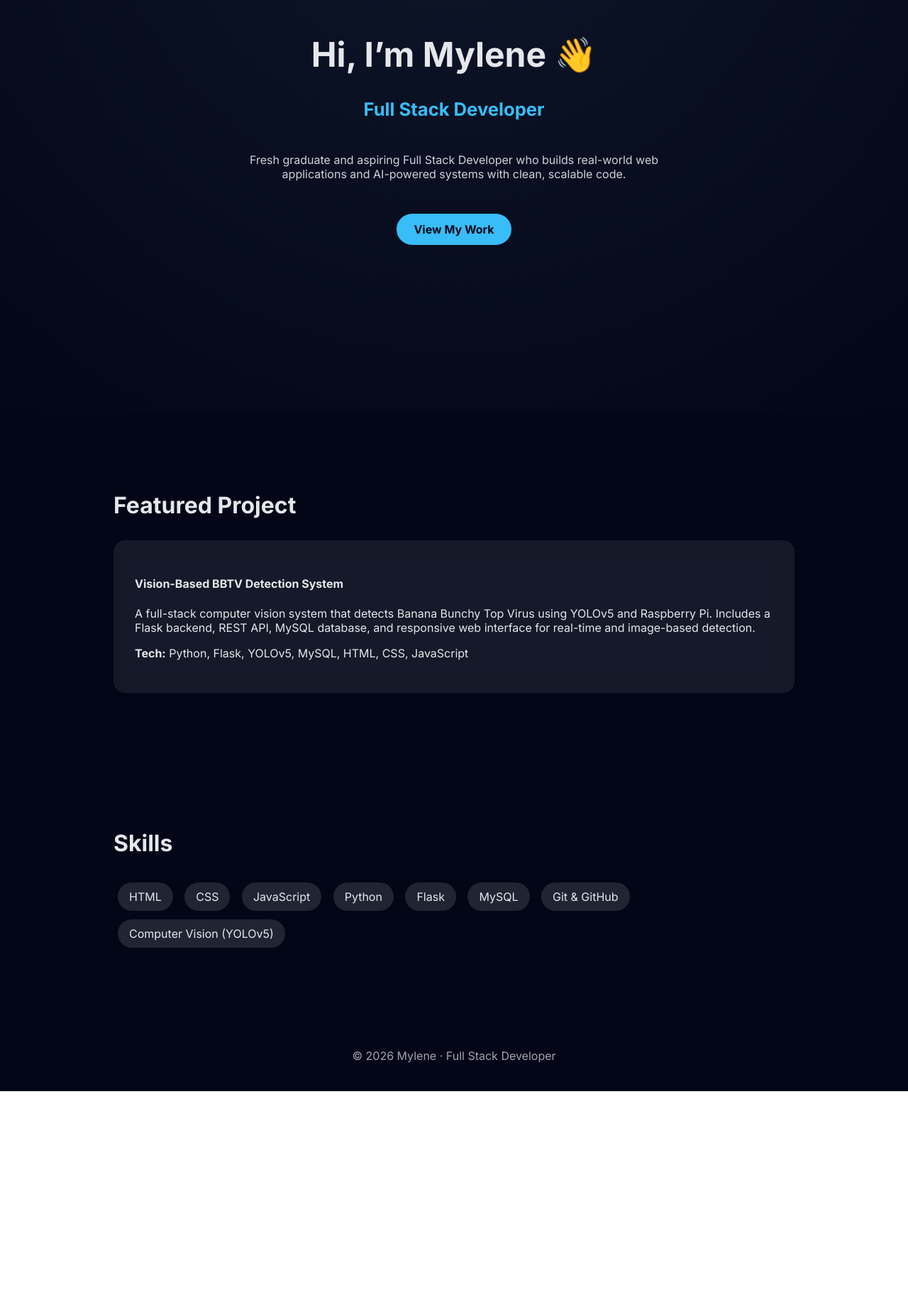
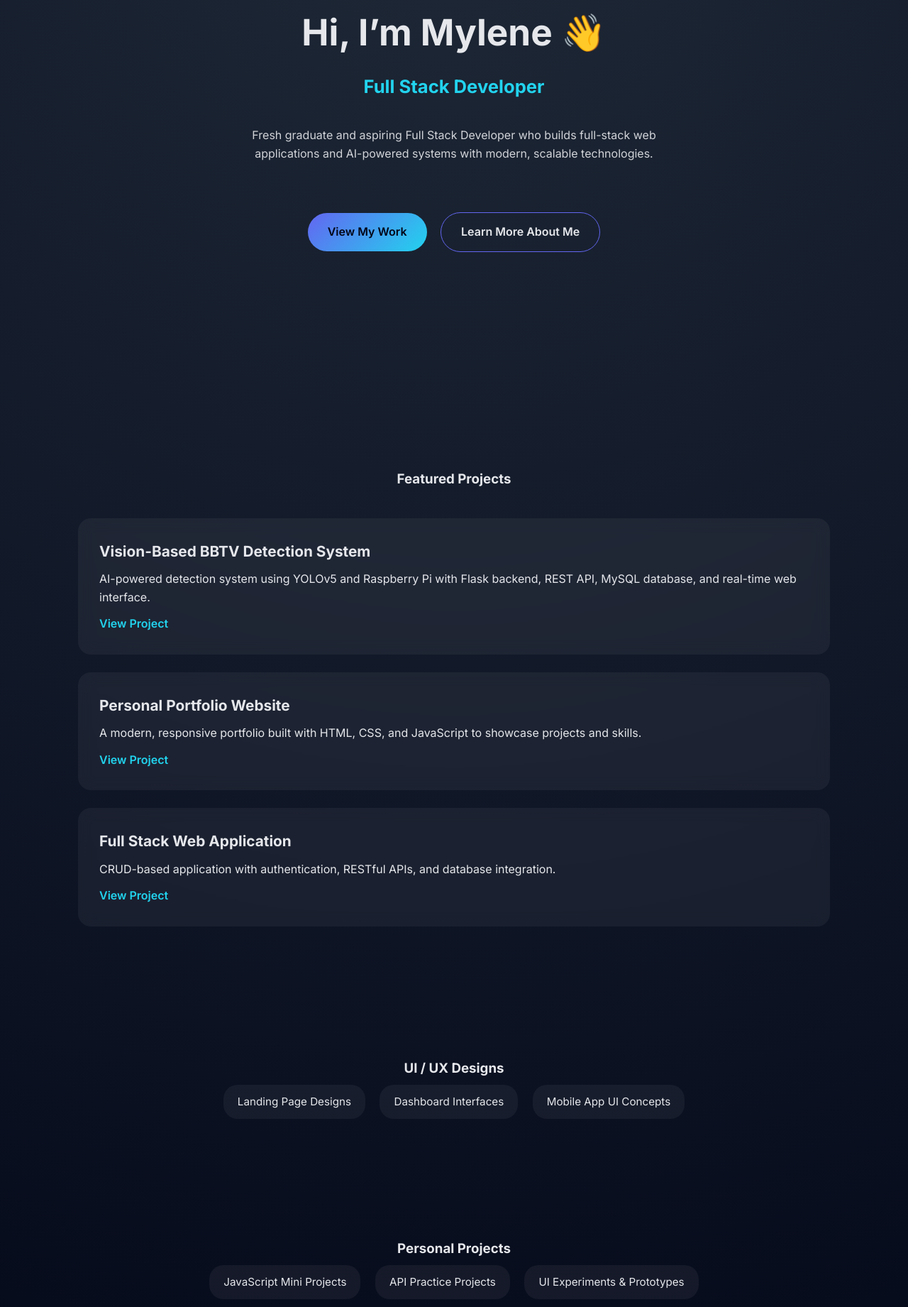
Before and after one commit to myoprojects/my-portfolio, a plain HTML site: page INDEX.HTML in a window 1280 px wide. Shown: the part 220-2061 px from the top of the page at 71% size. Before the commit the page ends 1757 px from the top, so only its background shows below. Drawn offline with Linux system fonts and the light colour scheme.

Commit message:
Adding new html

```diff
--- a/INDEX.HTML
+++ b/INDEX.HTML
@@ -5,68 +5,100 @@
   <meta name="viewport" content="width=device-width, initial-scale=1.0" />
   <title>Mylene | Full Stack Developer</title>
 
-  <!-- Styles -->
   <link rel="stylesheet" href="style.css" />
 
-  <!-- Google Font (modern trend) -->
+  <!-- Google Font -->
   <link rel="preconnect" href="https://fonts.googleapis.com">
   <link rel="preconnect" href="https://fonts.gstatic.com" crossorigin>
   <link href="https://fonts.googleapis.com/css2?family=Inter:wght@300;400;600;700&display=swap" rel="stylesheet">
 </head>
 <body>
 
-  <!-- HERO SECTION -->
+  <!-- HERO -->
   <header class="hero">
     <h1>Hi, I’m Mylene 👋</h1>
-    <h2>
-      <span id="typing"></span>
-    </h2>
+    <h2><span id="typing"></span></h2>
+
     <p>
       Fresh graduate and aspiring Full Stack Developer who builds
-      real-world web applications and AI-powered systems with clean,
-      scalable code.
+      full-stack web applications and AI-powered systems with modern,
+      scalable technologies.
     </p>
 
-    <a href="#projects" class="btn">View My Work</a>
+    <div class="hero-buttons">
+      <a href="#projects" class="btn">View My Work</a>
+      <a href="about.html" class="btn secondary">Learn More About Me</a>
+    </div>
   </header>
 
-  <!-- PROJECTS SECTION -->
+  <!-- FEATURED PROJECTS -->
   <section class="projects" id="projects">
-    <h3>Featured Project</h3>
+    <h3>Featured Projects</h3>
 
-    <div class="project-card">
+    <div class="project">
       <h4>Vision-Based BBTV Detection System</h4>
       <p>
-        A full-stack computer vision system that detects Banana Bunchy
-        Top Virus using YOLOv5 and Raspberry Pi. Includes a Flask backend,
-        REST API, MySQL database, and responsive web interface for
-        real-time and image-based detection.
+        AI-powered detection system using YOLOv5 and Raspberry Pi with
+        Flask backend, REST API, MySQL database, and real-time web interface.
       </p>
-      <p><strong>Tech:</strong> Python, Flask, YOLOv5, MySQL, HTML, CSS, JavaScript</p>
+      <a href="projects/bbtv.html" class="project-link">View Project</a>
+    </div>
+
+    <div class="project">
+      <h4>Personal Portfolio Website</h4>
+      <p>
+        A modern, responsive portfolio built with HTML, CSS, and JavaScript
+        to showcase projects and skills.
+      </p>
+      <a href="projects/portfolio.html" class="project-link">View Project</a>
+    </div>
+
+    <div class="project">
+      <h4>Full Stack Web Application</h4>
+      <p>
+        CRUD-based application with authentication, RESTful APIs, and
+        database integration.
+      </p>
+      <a href="projects/webapp.html" class="project-link">View Project</a>
     </div>
   </section>
 
-  <!-- SKILLS SECTION -->
-  <section class="skills">
-    <h3>Skills</h3>
-    <ul>
-      <li>HTML</li>
-      <li>CSS</li>
-      <li>JavaScript</li>
-      <li>Python</li>
-      <li>Flask</li>
-      <li>MySQL</li>
-      <li>Git & GitHub</li>
-      <li>Computer Vision (YOLOv5)</li>
-    </ul>
+  <!-- UI / UX DESIGNS -->
+  <section class="designs">
+    <h3>UI / UX Designs</h3>
+    <div class="simple-list">
+      <p>Landing Page Designs</p>
+      <p>Dashboard Interfaces</p>
+      <p>Mobile App UI Concepts</p>
+    </div>
+  </section>
+
+  <!-- PERSONAL PROJECTS -->
+  <section class="personal-projects">
+    <h3>Personal Projects</h3>
+    <div class="simple-list">
+      <p>JavaScript Mini Projects</p>
+      <p>API Practice Projects</p>
+      <p>UI Experiments & Prototypes</p>
+    </div>
+  </section>
+
+  <!-- HOBBIES -->
+  <section class="hobbies">
+    <h3>Hobbies & Interests</h3>
+    <div class="simple-list">
+      <p>UI / UX Design</p>
+      <p>AI & Computer Vision</p>
+      <p>Learning New Technologies</p>
+      <p>Creative Coding</p>
+    </div>
   </section>
 
   <!-- FOOTER -->
-  <footer style="text-align:center; padding:40px 20px; opacity:0.7;">
+  <footer>
     © 2026 Mylene · Full Stack Developer
   </footer>
 
-  <!-- JavaScript -->
   <script src="script.js"></script>
 </body>
 </html>
--- a/script.js
+++ b/script.js
@@ -1,29 +1,12 @@
-// Typing Effect
 const text = "Full Stack Developer";
 let index = 0;
-const typingElement = document.getElementById("typing");
 
 function typeEffect() {
   if (index < text.length) {
-    typingElement.textContent += text.charAt(index);
+    document.getElementById("typing").textContent += text.charAt(index);
     index++;
-    setTimeout(typeEffect, 100);
+    setTimeout(typeEffect, 80);
   }
 }
-typeEffect();
 
-// Scroll Reveal
-const hiddenElements = document.querySelectorAll(".project-card, .skills");
-
-const observer = new IntersectionObserver((entries) => {
-  entries.forEach(entry => {
-    if (entry.isIntersecting) {
-      entry.target.classList.add("show");
-    }
-  });
-});
-
-hiddenElements.forEach(el => {
-  el.classList.add("hidden");
-  observer.observe(el);
-});
+window.onload = typeEffect;
--- a/style.css
+++ b/style.css
@@ -1,120 +1,250 @@
-:root {
-  --bg-dark: #020617;
-  --bg-card: rgba(255, 255, 255, 0.08);
-  --accent: #38bdf8;
-  --text-light: #e5e7eb;
-}
-
+/* =====================
+   GLOBAL STYLES
+===================== */
 * {
+  margin: 0;
+  padding: 0;
   box-sizing: border-box;
-  scroll-behavior: smooth;
 }
 
 body {
-  margin: 0;
-  font-family: "Inter", Arial, sans-serif;
-  background: linear-gradient(120deg, #020617, #020617);
-  color: var(--text-light);
+  font-family: 'Inter', sans-serif;
+  background: radial-gradient(circle at top, #1f2937, #020617);
+  color: #e5e7eb;
+  line-height: 1.6;
 }
 
-/* HERO */
-.hero {
-  min-height: 100vh;
-  padding: 80px 20px;
-  text-align: center;
-  background: radial-gradient(circle at top, #0f172a, #020617);
-  display: flex;
-  flex-direction: column;
-  justify-content: center;
-  align-items: center;
+a {
+  text-decoration: none;
+  color: inherit;
 }
 
-.hero h1 {
-  font-size: 3rem;
-  margin-bottom: 10px;
+section {
+  padding: 80px 20px;
+  max-width: 1100px;
+  margin: auto;
 }
 
-.hero h2 {
-  font-size: 1.6rem;
-  color: var(--accent);
-  min-height: 40px;
+h1, h2, h3 {
+  font-weight: 700;
 }
 
-.hero p {
-  max-width: 600px;
-  opacity: 0.9;
-}
-
+/* =====================
+   BUTTONS
+===================== */
 .btn {
-  margin-top: 30px;
-  padding: 12px 24px;
-  background: var(--accent);
+  display: inline-block;
+  margin-top: 20px;
+  padding: 14px 28px;
+  border-radius: 30px;
+  background: linear-gradient(135deg, #6366f1, #22d3ee);
   color: #020617;
-  text-decoration: none;
-  font-weight: bold;
-  border-radius: 30px;
+  font-weight: 600;
   transition: transform 0.3s, box-shadow 0.3s;
 }
 
 .btn:hover {
-  transform: translateY(-3px);
-  box-shadow: 0 10px 30px rgba(56, 189, 248, 0.4);
+  transform: translateY(-4px);
+  box-shadow: 0 15px 40px rgba(99, 102, 241, 0.35);
 }
 
-/* SECTIONS */
-section {
-  padding: 80px 20px;
-  max-width: 1000px;
-  margin: auto;
+.btn.secondary {
+  background: transparent;
+  border: 1px solid #6366f1;
+  color: #e5e7eb;
+  margin-left: 15px;
 }
 
-h3 {
-  font-size: 2rem;
-  margin-bottom: 30px;
+/* =====================
+   HERO (HOME)
+===================== */
+.hero {
+  min-height: 100vh;
+  display: flex;
+  flex-direction: column;
+  justify-content: center;
+  text-align: center;
+  padding: 40px 20px;
 }
 
-/* PROJECT CARD */
-.project-card {
-  background: var(--bg-card);
-  backdrop-filter: blur(10px);
-  border-radius: 16px;
-  padding: 30px;
-  transition: transform 0.4s, box-shadow 0.4s;
+.hero h1 {
+  font-size: 3.2rem;
 }
 
-.project-card:hover {
-  transform: translateY(-8px);
-  box-shadow: 0 20px 40px rgba(0,0,0,0.4);
+.hero h2 {
+  margin: 15px 0;
+  font-size: 1.6rem;
+  color: #22d3ee;
 }
 
-/* SKILLS */
-.skills ul {
-  list-style: none;
-  padding: 0;
+.hero p {
+  max-width: 650px;
+  margin: 20px auto;
+  opacity: 0.9;
 }
 
-.skills li {
-  display: inline-block;
-  margin: 6px;
-  padding: 10px 16px;
-  background: rgba(255,255,255,0.12);
-  border-radius: 20px;
-  transition: background 0.3s;
+.hero-buttons {
+  margin-top: 30px;
 }
 
-.skills li:hover {
-  background: var(--accent);
-  color: #020617;
+/* =====================
+   PROJECTS
+===================== */
+.projects h3 {
+  text-align: center;
+  margin-bottom: 40px;
 }
 
-/* SCROLL ANIMATION */
-.hidden {
-  opacity: 0;
-  transform: translateY(40px);
-  transition: all 0.8s ease;
+.project {
+  background: rgba(255, 255, 255, 0.05);
+  backdrop-filter: blur(10px);
+  padding: 30px;
+  border-radius: 18px;
+  margin-bottom: 25px;
+  transition: transform 0.3s, box-shadow 0.3s;
 }
 
-.show {
-  opacity: 1;
-  transform: translateY(0);
+.project:hover {
+  transform: translateY(-6px);
+  box-shadow: 0 20px 40px rgba(0, 0, 0, 0.4);
 }
+
+.project h4 {
+  font-size: 1.3rem;
+  margin-bottom: 10px;
+}
+
+.project-link {
+  display: inline-block;
+  margin-top: 12px;
+  color: #22d3ee;
+  font-weight: 600;
+}
+
+/* =====================
+   SIMPLE LIST SECTIONS
+===================== */
+.designs,
+.personal-projects,
+.hobbies {
+  text-align: center;
+}
+
+.simple-list p {
+  background: rgba(255, 255, 255, 0.05);
+  display: inline-block;
+  padding: 12px 20px;
+  border-radius: 20px;
+  margin: 8px;
+  font-size: 0.95rem;
+}
+
+/* =====================
+   NAVBAR (ABOUT)
+===================== */
+.navbar {
+  padding: 25px;
+}
+
+.nav-link {
+  font-weight: 600;
+  color: #22d3ee;
+}
+
+/* =====================
+   ABOUT HERO
+===================== */
+.about-hero {
+  display: flex;
+  align-items: center;
+  gap: 50px;
+  flex-wrap: wrap;
+}
+
+.profile-img {
+  width: 260px;
+  height: 260px;
+  border-radius: 50%;
+  object-fit: cover;
+  border: 4px solid #6366f1;
+  box-shadow: 0 0 50px rgba(99, 102, 241, 0.4);
+}
+
+.about-text {
+  max-width: 600px;
+}
+
+.about-text h1 {
+  margin-bottom: 15px;
+}
+
+/* =====================
+   CV SECTION
+===================== */
+.cv-section {
+  text-align: center;
+}
+
+.cv-container {
+  margin: 30px auto;
+  width: 100%;
+  max-width: 800px;
+  height: 500px;
+  border-radius: 20px;
+  overflow: hidden;
+  box-shadow: 0 20px 40px rgba(0, 0, 0, 0.4);
+}
+
+.cv-container iframe {
+  width: 100%;
+  height: 100%;
+  border: none;
+}
+
+/* =====================
+   GALLERY
+===================== */
+.gallery {
+  text-align: center;
+}
+
+.gallery-grid {
+  display: grid;
+  grid-template-columns: repeat(auto-fit, minmax(220px, 1fr));
+  gap: 20px;
+  margin-top: 30px;
+}
+
+.gallery-grid img {
+  width: 100%;
+  border-radius: 16px;
+  transition: transform 0.3s, box-shadow 0.3s;
+}
+
+.gallery-grid img:hover {
+  transform: scale(1.05);
+  box-shadow: 0 20px 40px rgba(0, 0, 0, 0.4);
+}
+
+/* =====================
+   FOOTER
+===================== */
+footer {
+  text-align: center;
+  padding: 40px 20px;
+  opacity: 0.6;
+}
+
+/* =====================
+   RESPONSIVE
+===================== */
+@media (max-width: 768px) {
+  .hero h1 {
+    font-size: 2.5rem;
+  }
+
+  .about-hero {
+    flex-direction: column;
+    text-align: center;
+  }
+}
```
Also changed, not shown: about.html (added, +65 -0 lines), projects/bbtv.html (added, +96 -0 lines), assets/1663075785874.jpg (added), assets/SETTING UP FILE for MINGW.txt (added), assets/me.jpg (added), 1 other file.
